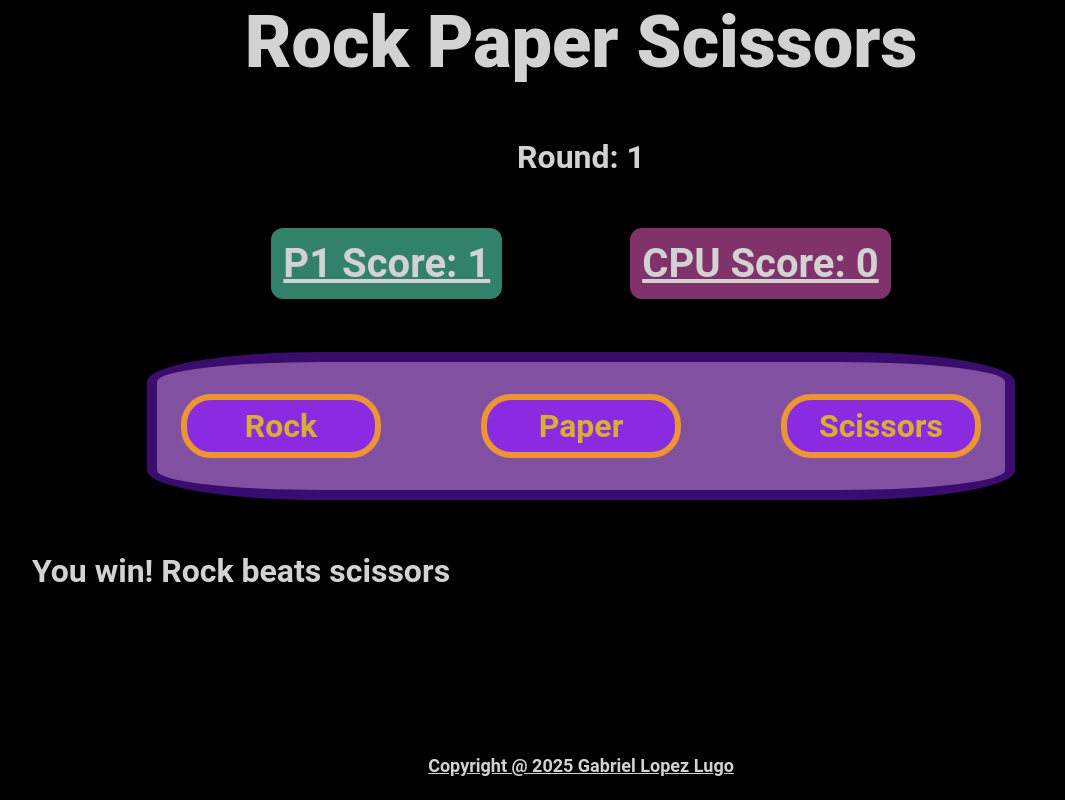
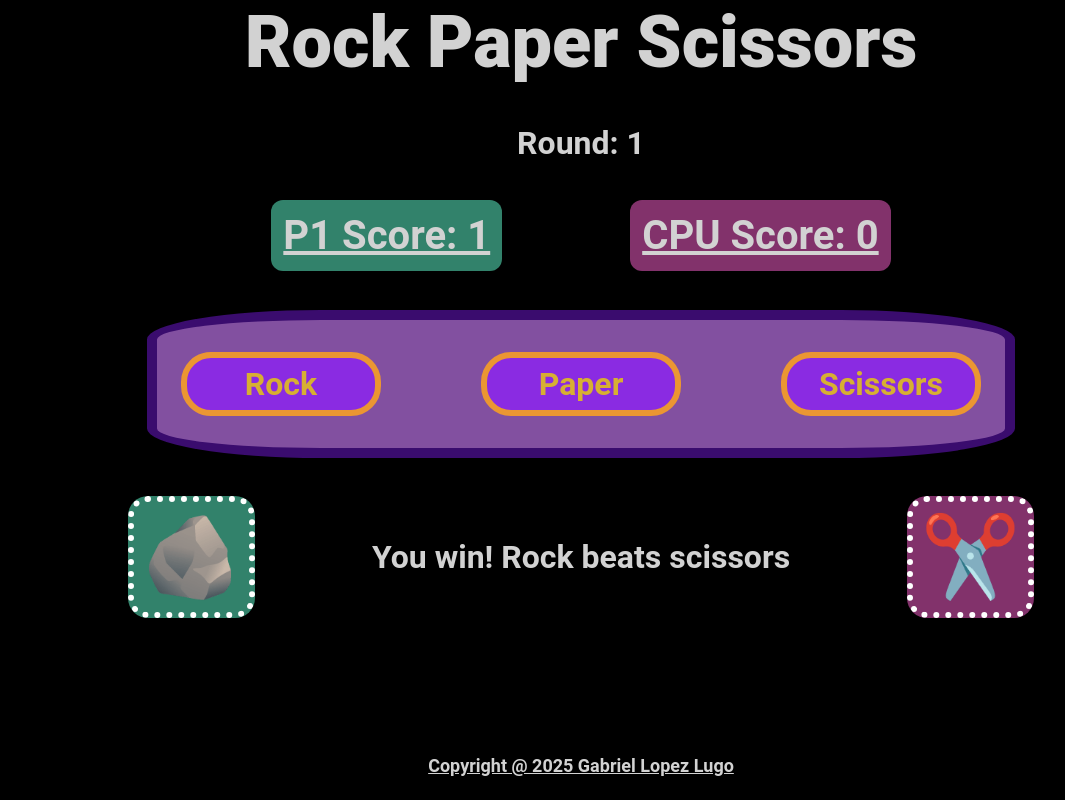
Before and after one commit to gabriellopez23/odin-rock-paper-scissors, a plain HTML site: page index.html in a window 1280 px wide. Both pictures are taken after a click on the button "Rock". Shown: the whole page, without its empty margins (59-1124 px from the left). Drawn offline with Linux system fonts and the light colour scheme.

Commit message:
UI now displays selections

```diff
--- a/index.html
+++ b/index.html
@@ -19,7 +19,11 @@
         <button id="scissors-button">Scissors</button>
     </div>
 
-    <div class="message" id="round-message">Make your choice!</div>
+    <div class="round-results">
+        <div id="human-selection">❓</div>
+        <div class="message" id="round-message">Make your choice!</div>
+        <div id="computer-selection">❓</div>
+    </div>
 
     <div class="message" id="result-message"></div>
 
--- a/rock-paper-scissors.js
+++ b/rock-paper-scissors.js
@@ -34,6 +34,20 @@ const updateUiRounds = rounds => {
   document.querySelector("#rounds").textContent = "Round: " + rounds;
 };
 
+const updateUiSelections = (humanChoice, computerChoice) => {
+  const choiceToEmoji = {
+    'rock': '🪨',
+    'paper': '📃',
+    'scissors': '✂️',
+    'default': '❓'
+  };
+
+  const humanSelection = document.querySelector("#human-selection");
+  humanSelection.textContent = choiceToEmoji[humanChoice];
+  const computerSelection = document.querySelector("#computer-selection");
+  computerSelection.textContent = choiceToEmoji[computerChoice];
+};
+
 const updateUiResults = message => {
   const results = document.querySelector("#result-message");
   results.textContent = message;
@@ -51,6 +65,7 @@ const resetGame = () => {
   updateUiScores(0, 0); // Reset scores UI
   updateUiRounds(0);
   updateUiResults("");
+  updateUiSelections("default", "default")
 
   const roundMessage = document.querySelector("#round-message");
   roundMessage.textContent = "Make your choice!";
@@ -89,6 +104,7 @@ function playRound(humanChoice, computerChoice) {
   }
   rounds++;
 
+  updateUiSelections(humanChoice, computerChoice);
   updateUiRounds(rounds);
   updateUiScores(humanScore, computerScore);
 
--- a/style.css
+++ b/style.css
@@ -85,6 +85,31 @@ button {
     align-self: stretch;
 }
 
+.round-results {
+    display: flex;
+    justify-content: center;
+    align-items: center;
+    gap: 2vw;
+}
+
+#human-selection,
+#computer-selection {
+    border: 6px dotted white;
+    border-radius: 20px;
+    padding: 8px;
+
+    font-size: 80px;
+}
+
+#human-selection {
+    background-color: rgb(50, 130, 107);
+}
+
+#computer-selection {
+    background-color: rgb(130, 50, 107);
+}
+
+
 #round-message {
     font-size: 32px;
     width: 600px;
```
